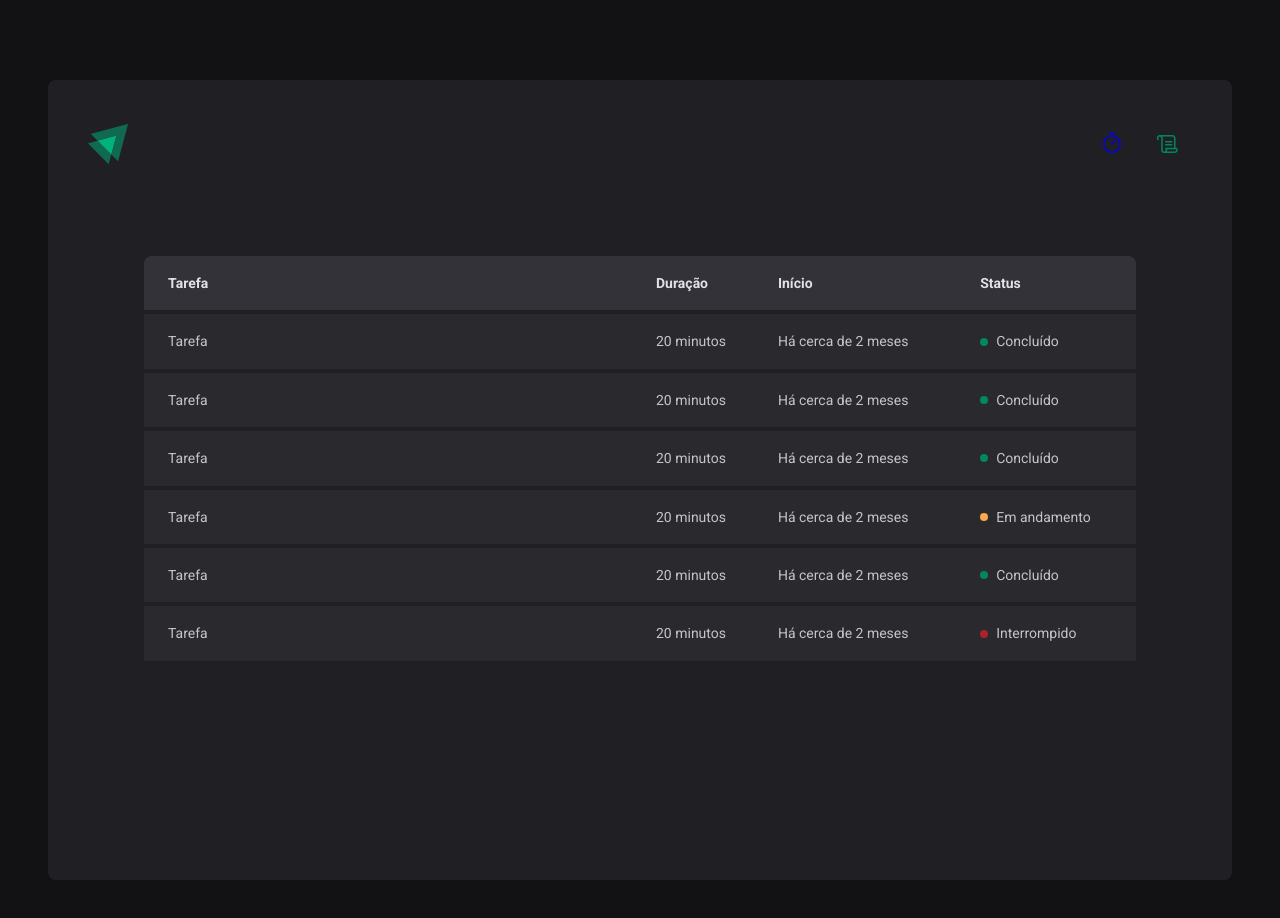
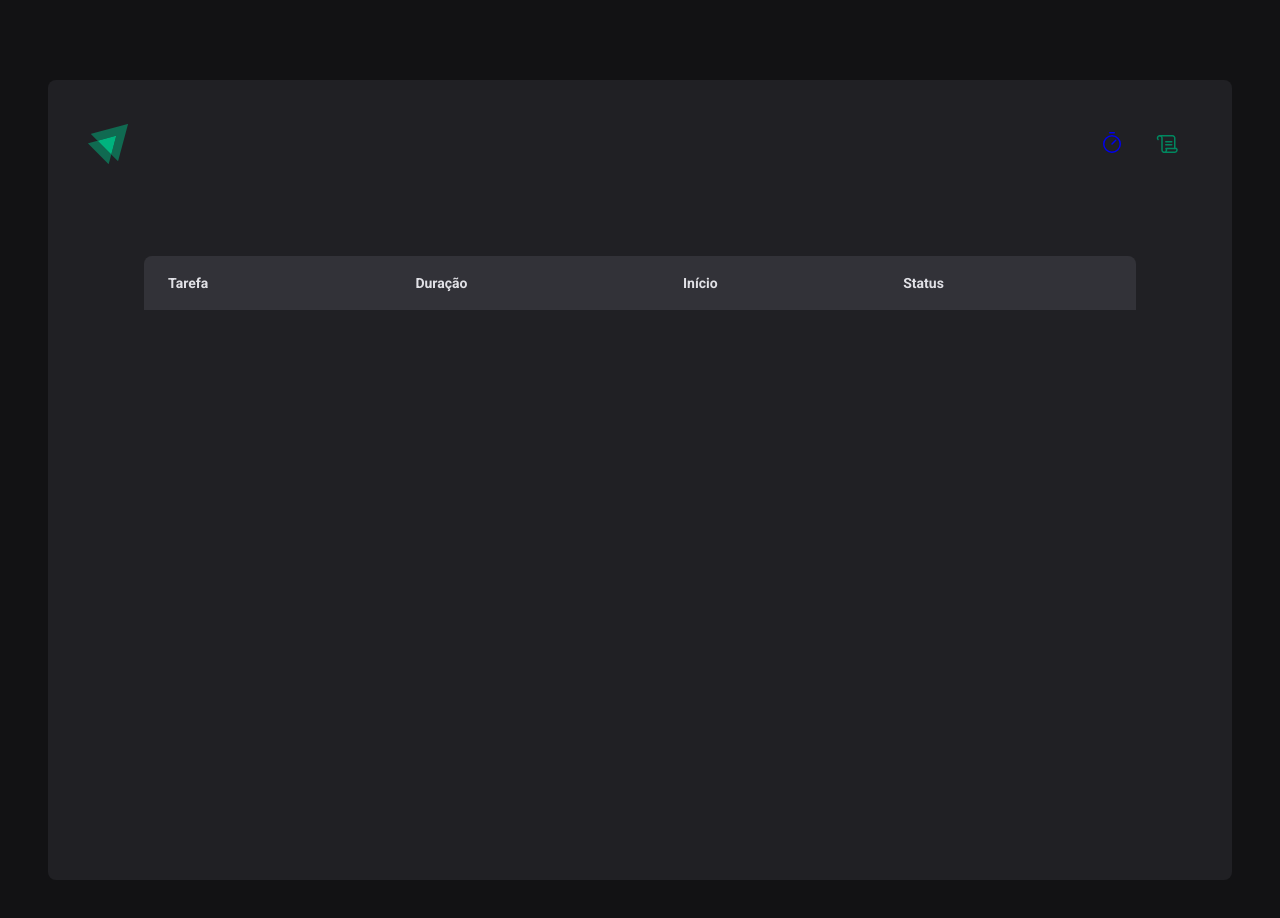
Before and after one commit to ElisioWander/Ignite-timer, a React (Vite) app: page /history in a window 1280 px wide. Shown: the top 918 px of the page. Built offline with nearby package versions, Linux system fonts and the light colour scheme.

Commit message:
page history completed

```diff
--- a/src/Context/CyclesContext.tsx
+++ b/src/Context/CyclesContext.tsx
@@ -15,6 +15,7 @@ type Cycle = {
 }
 
 interface CyclesContextType {
+  cycles: Cycle[]
   activeCycle: Cycle | undefined
   activeCycleId: string | null
   amountSecondsPassed: number
@@ -89,11 +90,10 @@ export function CyclesContextProvider({
     setActiveCycleId(null)
   }
 
-  console.log(cycles)
-
   return (
     <CyclesContext.Provider
       value={{
+        cycles,
         activeCycle,
         activeCycleId,
         amountSecondsPassed,
--- a/src/pages/History/index.tsx
+++ b/src/pages/History/index.tsx
@@ -1,6 +1,25 @@
+import { useCycleContext } from '../../Context/CyclesContext'
 import { HistoryContainer, HistoryList, Status } from './styles'
+import { formatDistanceToNow } from 'date-fns'
+import ptBR from 'date-fns/locale/pt-BR'
 
 export function History() {
+  const { cycles } = useCycleContext()
+
+  const cycleFormatted = cycles.map((cycle) => {
+    return {
+      id: cycle.id,
+      taskName: cycle.task,
+      minutes: cycle.minutesAmount,
+      startDate: formatDistanceToNow(cycle.startDate, {
+        addSuffix: true,
+        locale: ptBR,
+      }),
+      finishedDate: cycle.finishedDate?.toString(),
+      interruptedDate: cycle.interruptedDate?.toString(),
+    }
+  })
+
   return (
     <HistoryContainer>
       <HistoryList>
@@ -14,54 +33,28 @@ export function History() {
             </tr>
           </thead>
           <tbody>
-            <tr>
-              <td>Tarefa</td>
-              <td>20 minutos</td>
-              <td>Há cerca de 2 meses</td>
-              <td>
-                <Status statusColor="green">Concluído</Status>
-              </td>
-            </tr>
-            <tr>
-              <td>Tarefa</td>
-              <td>20 minutos</td>
-              <td>Há cerca de 2 meses</td>
-              <td>
-                <Status statusColor="green">Concluído</Status>
-              </td>
-            </tr>
-            <tr>
-              <td>Tarefa</td>
-              <td>20 minutos</td>
-              <td>Há cerca de 2 meses</td>
-              <td>
-                <Status statusColor="green">Concluído</Status>
-              </td>
-            </tr>
-            <tr>
-              <td>Tarefa</td>
-              <td>20 minutos</td>
-              <td>Há cerca de 2 meses</td>
-              <td>
-                <Status statusColor="yellow">Em andamento</Status>
-              </td>
-            </tr>
-            <tr>
-              <td>Tarefa</td>
-              <td>20 minutos</td>
-              <td>Há cerca de 2 meses</td>
-              <td>
-                <Status statusColor="green">Concluído</Status>
-              </td>
-            </tr>
-            <tr>
-              <td>Tarefa</td>
-              <td>20 minutos</td>
-              <td>Há cerca de 2 meses</td>
-              <td>
-                <Status statusColor="red">Interrompido</Status>
-              </td>
-            </tr>
+            {cycleFormatted.map((cycle) => (
+              <tr key={cycle.id}>
+                <td>{cycle.taskName}</td>
+                <td>
+                  {cycle.minutes > 1 ? cycle.minutes + ' minutos' : '1 minuto'}
+                </td>
+                <td>{cycle.startDate}</td>
+                <td>
+                  {cycle.finishedDate && (
+                    <Status statusColor="green">Concluído</Status>
+                  )}
+
+                  {cycle.interruptedDate && (
+                    <Status statusColor="red">Interrompido</Status>
+                  )}
+
+                  {!cycle.finishedDate && !cycle.interruptedDate && (
+                    <Status statusColor="yellow">Em andamento</Status>
+                  )}
+                </td>
+              </tr>
+            ))}
           </tbody>
         </table>
       </HistoryList>
```
